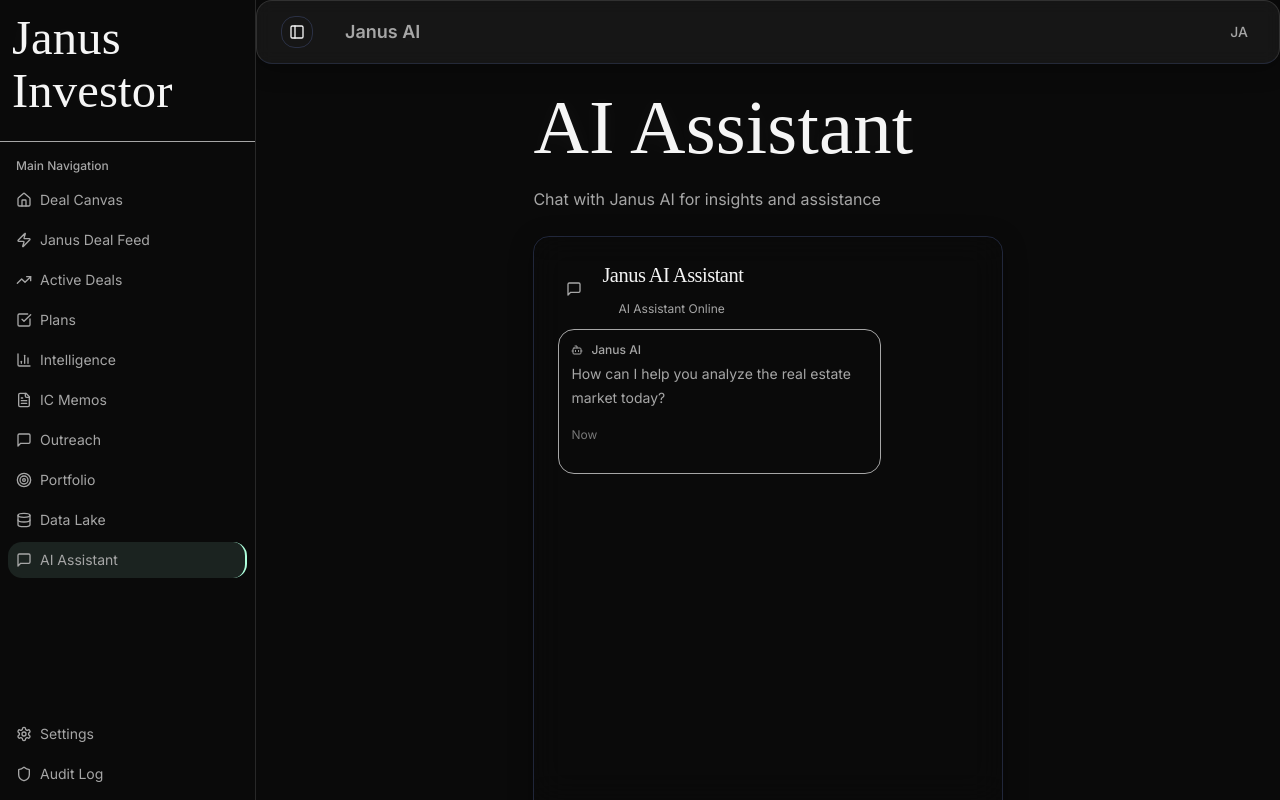
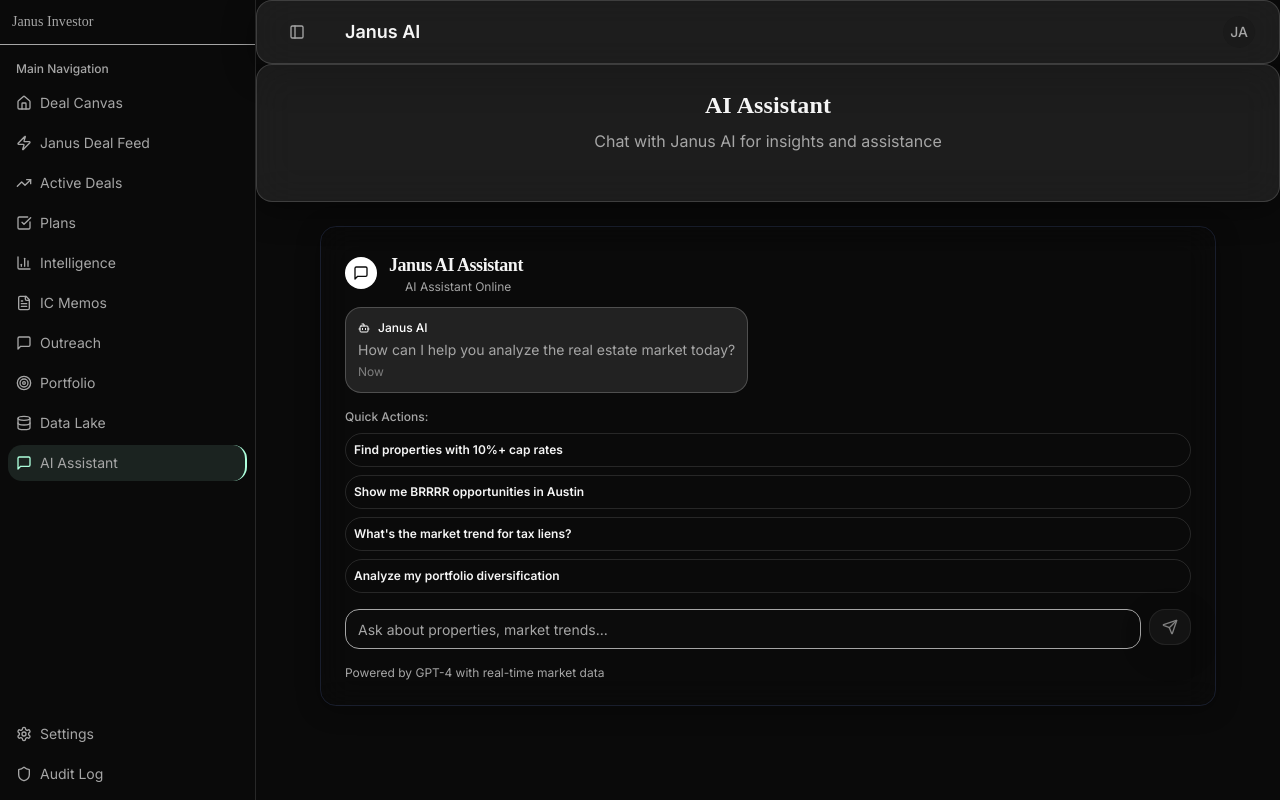
Before and after one commit to maxrroever-svg/janus-prop-ai, a React (Vite) app: page /investor/assistant in a window 1280 px wide. Built offline with nearby package versions, Linux system fonts and the light colour scheme; a web font is replaced by a local one.

Commit message:
Fix dashboard heading inconsistencies

```diff
--- a/src/pages/consumer/Analysis.tsx
+++ b/src/pages/consumer/Analysis.tsx
@@ -28,9 +28,8 @@ import {
 const Analysis = () => {
   return (
     <SidebarProvider>
-      <div className="janus janus-dashboard min-h-screen w-full flex overflow-hidden">
       <ConsumerSidebar />
-        <div className="flex-1 flex flex-col min-w-0 relative">
+      <div className="flex-1 flex flex-col min-h-screen">
         <ConsumerHeader
           title="Property Analysis"
           subtitle="AI-powered insights including neighborhood analysis, crime rates, and building perks"
@@ -444,7 +443,6 @@ const Analysis = () => {
             </div>
         </main>
       </div>
-      </div>
     </SidebarProvider>
   );
 };
--- a/src/pages/dashboard/Assistant.tsx
+++ b/src/pages/dashboard/Assistant.tsx
@@ -6,20 +6,29 @@ import { AIAssistantSection } from "@/components/dashboard/AIAssistantSection";
 const Assistant = () => {
   return (
     <SidebarProvider>
-      <div className="janus janus-dashboard min-h-screen w-full flex overflow-hidden">
-        <DashboardSidebar />
-        <div className="flex-1 flex flex-col min-w-0 relative">
-          <DashboardHeader />
-          <main className="flex-1 overflow-y-auto p-6">
+      <DashboardSidebar />
+      <div className="flex-1 flex flex-col min-h-screen">
+        <DashboardHeader />
+        <main className="flex-1 overflow-y-auto">
+          {/* Dashboard Metrics Banner */}
+          <section className="section band band--horizon glass border-b border-border/30 p-6">
+            <div className="container max-w-4xl mx-auto">
+              <div className="mb-6 text-center">
+                <h1 className="text-2xl font-display font-bold text-foreground mb-2">AI Assistant</h1>
+                <p className="text-muted-foreground">
+                  Chat with Janus AI for insights and assistance
+                </p>
+              </div>
+            </div>
+          </section>
+
+          {/* Main Assistant content */}
+          <div className="p-6">
             <div className="max-w-4xl mx-auto">
-              <div className="mb-6">
-                <h1 className="text-3xl font-bold tracking-tight">AI Assistant</h1>
-                <p className="text-muted-foreground">Chat with Janus AI for insights and assistance</p>
-              </div>
               <AIAssistantSection />
             </div>
-          </main>
-        </div>
+          </div>
+        </main>
       </div>
     </SidebarProvider>
   );
```
Lines whose indentation alone changed are shown as unchanged.
